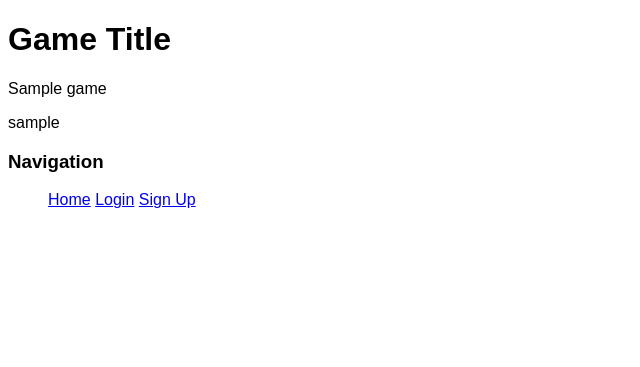
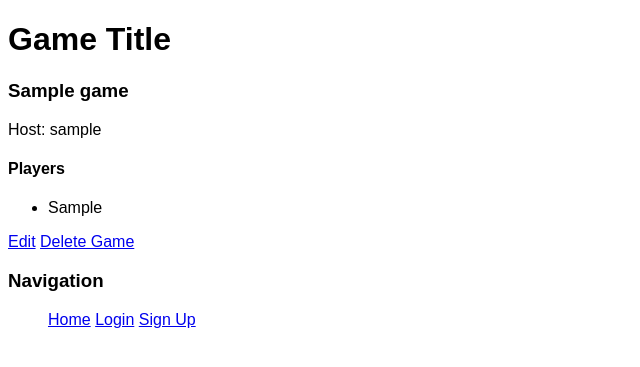
Before and after one commit to nickolasalcazar/SecretSanta, a Django app: page /game/1/ in a window 1280 px wide. Shown: the top 367 px of the page, without its empty margins (0-640 px from the left). Run offline with Django 3.2, Linux system fonts and the light colour scheme; tables that the repository leaves empty hold one stand-in row (values such as "Sample post").

```diff
--- a/secretsanta/game/static/game/game_form.js
+++ b/secretsanta/game/static/game/game_form.js
@@ -7,8 +7,8 @@ const add_player_btn = document.querySelector('#add-player-btn');
 const game_form = document.querySelector('#game-form');
 const player_form = document.querySelector('#add-player-form');
 const player_form_rows = document.getElementsByClassName('add-player-row'); // Returns live list
+const totalForms = document.querySelector("#id_form-TOTAL_FORMS");
 
-const totalForms = document.querySelector("#id_form-TOTAL_FORMS");
 let formCount = player_form_rows.length - 1;
 
 // Add player-form-row
@@ -32,7 +32,9 @@ add_player_btn.addEventListener('click', function(event) {
     newPlayerForm.innerHTML = newPlayerForm.innerHTML.replace(formRegex, `form-${formCount}-`);
 
     // Insert element into list
-    //game_form.insertBefore(newPlayerForm, add_player_btn);
+    console.log(totalForms);
+    console.log('Working?')
+
     player_form.appendChild(newPlayerForm);
     totalForms.setAttribute('value', `${formCount + 1}`);
 
--- a/secretsanta/game/templates/game/game_detail.html
+++ b/secretsanta/game/templates/game/game_detail.html
@@ -2,7 +2,18 @@
 {% block content %}
 	<h1>Game Title</h1>
     <div>
-    	<p>{{ object.title }}</p>
-    	<p>{{ object.host }}</p>
+    	<h3>{{ object.title }}</h3>
+    	<p>Host: {{ object.host }}</p>
+
+    	<h4>Players</h4>
+    	<ul>
+	    	{% for player in object.player_set.all %}
+	    		<li>{{ player.first_name }}</li>
+	    	{% endfor %}
+    	</ul>
+    	<div>
+	    	<a href="{% url 'game-update' game.id %}">Edit</a>
+	    	<a href="#">Delete Game</a>
+    	</div>
     </div>
 {% endblock content %}
--- a/secretsanta/game/urls.py
+++ b/secretsanta/game/urls.py
@@ -3,20 +3,26 @@ from . import views
 
 from .views import (
 	GameListView,
-	GameDetailView
+	GameDetailView,
+	#GameUpdateView
 )
 
 urlpatterns = [
     path('', views.home, name='game-home'),
 
-    # Class-based view implementation
-    #path('create/', GameCreateView.as_view(), name='game-create'),
+    #path('create/', GameCreateView.as_view(), name='game-create'),	# Class-based
+    path('create/', views.createGame, name='game-create'),			# Function-based
 
-    # Function based view implementation
-    path('create/', views.createGame, name='game-create'),
-
+    # Is the extra "game/" at the beginning of each URL redundant?
+    # Remove and test to see if it can be removed.
     path('game/view-games/', GameListView.as_view(), name='view-games'),
 
     path('game/<int:pk>/', GameDetailView.as_view(), name='game-detail'),
 
+    # Function-based view
+    # Change 'name' to more descriptive?
+    path('game/<int:pk>/update/', views.updateGame, name='game-update'),
+
+	#path('game/<int:pk>/update/', GameUpdateView.as_view(), name='game-update'),
+
 ]
--- a/secretsanta/game/views.py
+++ b/secretsanta/game/views.py
@@ -15,10 +15,13 @@ from .forms import (
 
 from django.views.generic import (
     ListView,
-    DetailView
+    DetailView,
+    UpdateView
 )
 
 from .models import Game, Player
+
+from django.forms.models import inlineformset_factory # For InlineFormSet ###############
 
 '''
     Function-based view for the home page of the site.
@@ -28,7 +31,7 @@ def home(request):
     return render(request, 'game/home.html', context)
 
 '''
-    Handles creation of new Game object.
+    Handles creation of new Game object using a function-based view.
 '''
 @login_required
 def createGame(request):
@@ -41,7 +44,6 @@ def createGame(request):
         if game_form.is_valid() and player_formset.is_valid():
             # Assign curent user as host of Game
             game_form.instance.host = request.user
-            # Save the game
             game_form.save()
 
             # Handle forms for creating Player objects
@@ -53,7 +55,6 @@ def createGame(request):
                 # Save Player instance
                 if first_name:
                     Player(game=game_form.instance, first_name=first_name, last_name=last_name).save()
-
 
             #player_form.save()
 
@@ -71,7 +72,7 @@ def createGame(request):
 
     return render(request, 'game/game_form.html', context)
 
-# Note: implement login-required
+# Note: implement login-required -- add parameter LoginRequiredMixin
 class GameListView(ListView):
     model = Game
 
@@ -79,5 +80,57 @@ class GameListView(ListView):
 
     context_object_name = 'games'
 
+# Note: implement login-required -- add parameter LoginRequiredMixin
 class GameDetailView(DetailView):
     model = Game
+
+'''
+    Function-based view for updating games.
+    Passed the game_pk of the game to be updated.
+'''
+def updateGame(request, pk):
+
+    game = Game.objects.get(pk=pk)
+    players = game.player_set.all()
+
+    print(game)
+    print(players)
+
+    #game_form = CreateGameForm(request.POST or None)
+    #game_form = CreateGameForm(instance=game)
+
+    #player_formset = CreatePlayerFormset(instance=game)
+
+    PlayerInlineFormSet = inlineformset_factory(Game, Player, fields=('first_name', 'last_name'))
+
+    #player_formset = CreatePlayerFormset(instance=game)
+    #player_formset = playerInlineFormSet(request.POST, request.FILES, instance=game)
+
+    if request.method == 'POST':
+        player_formset = PlayerInlineFormSet(request.POST, request.FILES, instance=game)
+
+        if game_form.is_valid() and player_formset.is_valid():
+
+            for form in player_formset:
+                first_name = form.cleaned_data.get('first_name')
+                last_name = form.cleaned_data.get('last_name')
+
+                # Save Player instance
+                if first_name:
+                    Player(game=game_form.instance, first_name=first_name, last_name=last_name).save()
+
+            #player_form.save()
+
+            messages.success(request, 'Game updated.')
+            return redirect('game-home')
+    else:
+        game_form = CreateGameForm(instance=game)
+        #player_formset = CreatePlayerFormset()
+        player_formset = PlayerInlineFormSet(instance=game)
+
+    context = {
+        'game_form': game_form,
+        'player_formset': player_formset,
+    }
+
+    return render(request, 'game/game_form.html', context)
```
Also changed, not shown: secretsanta/game/templates/game/game_update_form.html (added, +15 -0 lines).
